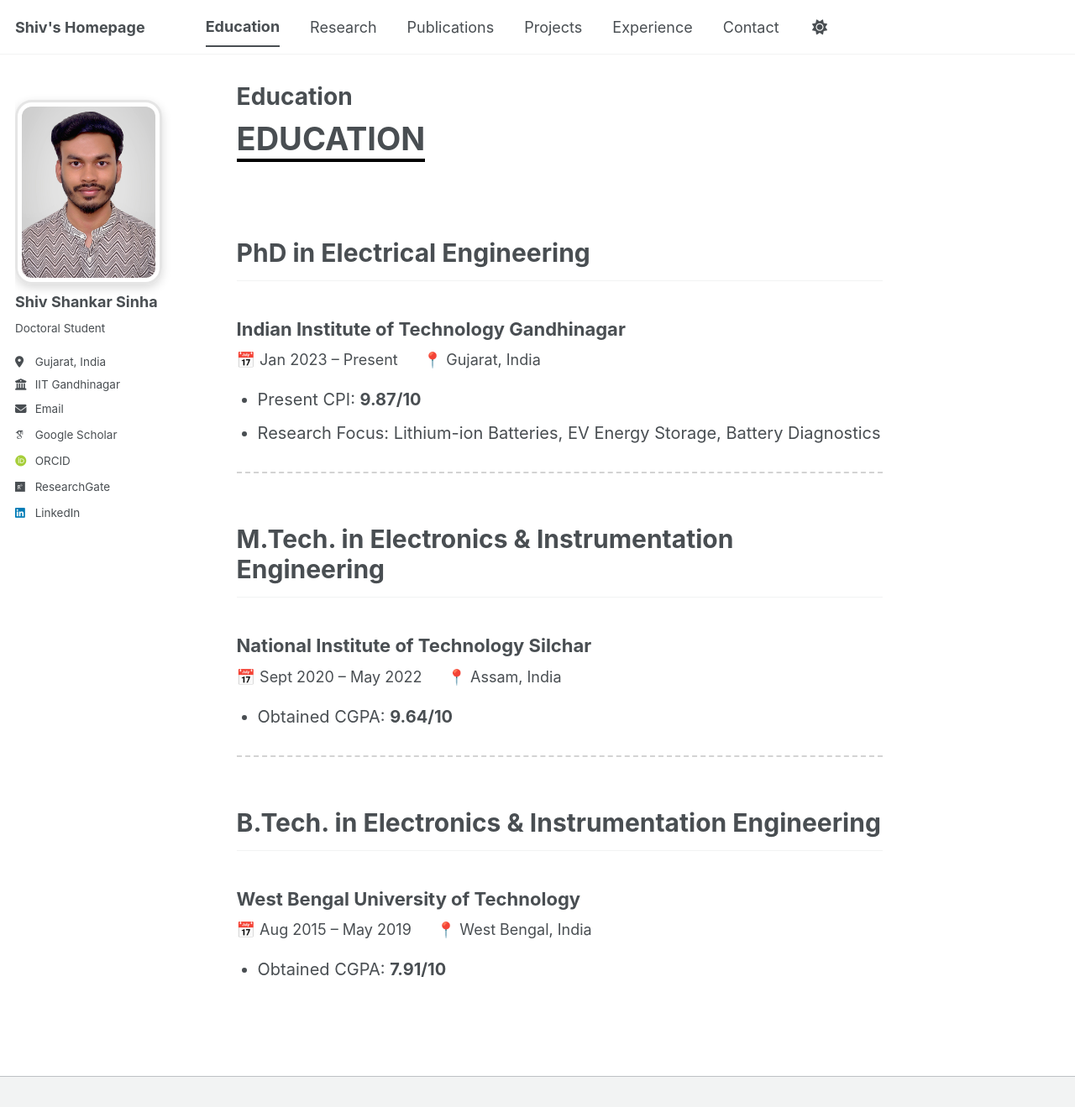
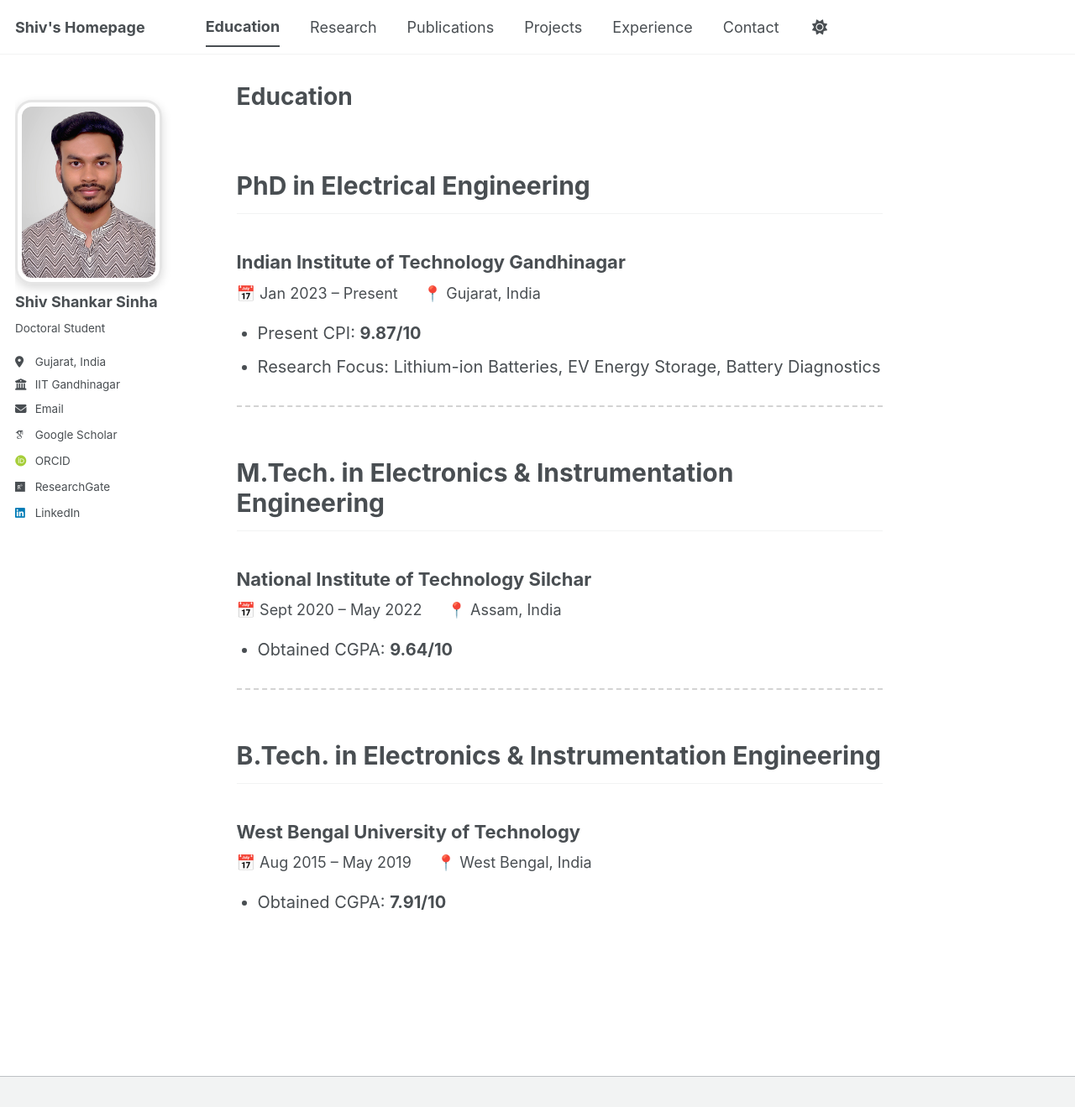
Before and after one commit to shivshankar-sinha/shivshankar-sinha.github.io, a Jekyll site: the page built from education.md, in a window 1280 px wide and 1319 px high. Shown: the whole window at 84% size. Built offline with Jekyll 4.4.1, drawn with Linux system fonts in a browser that asks for light colours; some web fonts are replaced; a script bundle is joined from its source files by our own code; library files that are not in the unit come from our copies.

Commit message:
Update education.md

```diff
--- a/education.md
+++ b/education.md
@@ -7,7 +7,7 @@ author_profile: true
 
 <section id="education">
 
-  <h1 class="section-title">EDUCATION</h1>
+
 
   <div class="edu-item">
     <h2>PhD in Electrical Engineering</h2>
```
